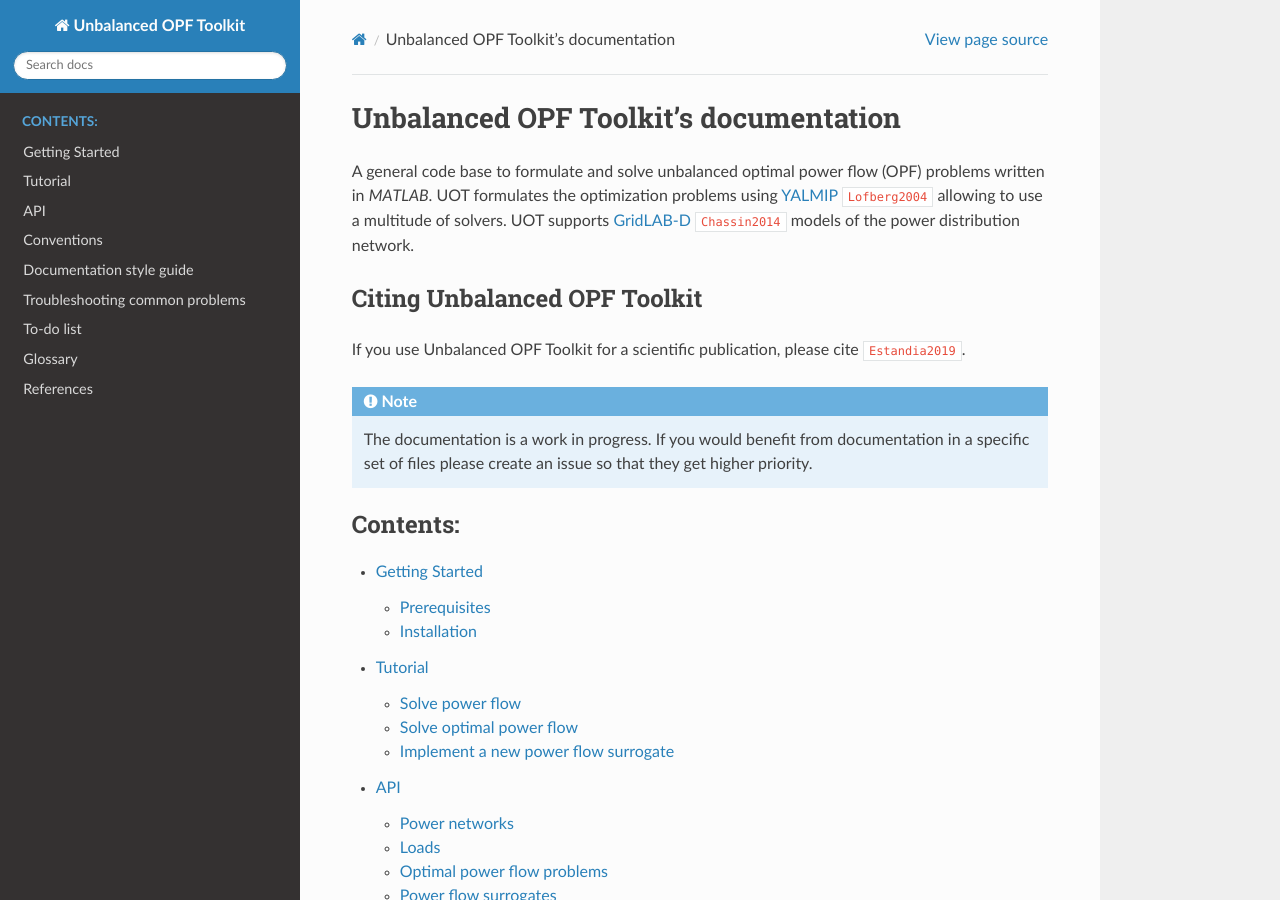
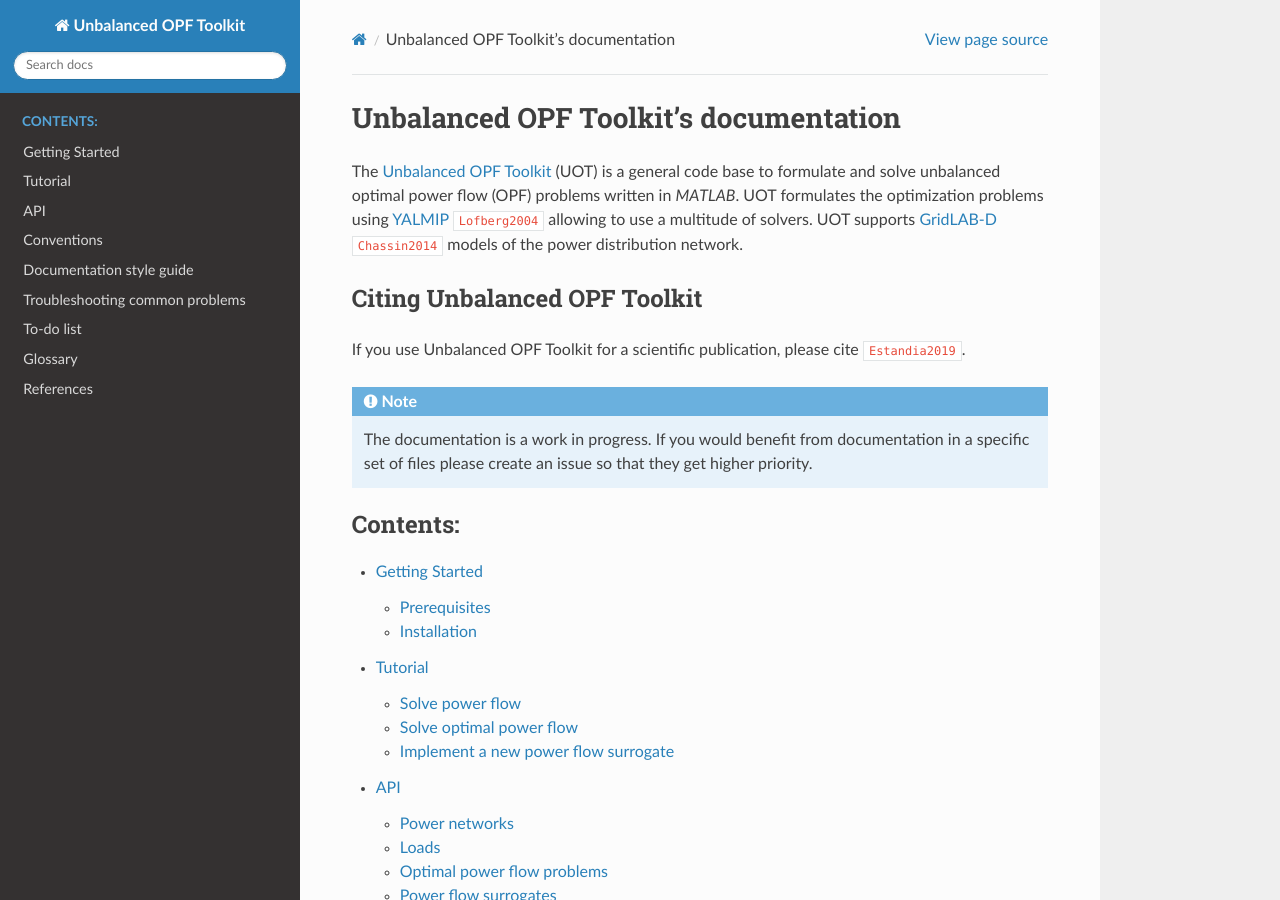
Before and after one commit to StanfordASL/unbalanced-opf-toolkit, a Sphinx documentation site: the page built from docs/index.rst, in a window 1280 px wide and 900 px high. Built offline with Sphinx 7.4.7 and the Read the Docs theme 2.0.0, drawn with Linux system fonts in a browser that asks for light colours; cross-references to code outside the pages are shown as plain code.

Commit message:
Added link to repo and to docs.

```diff
--- a/docs/index.rst
+++ b/docs/index.rst
@@ -2,7 +2,7 @@
 
 Unbalanced OPF Toolkit's documentation
 ***************************************
-A general code base to formulate and solve unbalanced optimal power flow (OPF) problems written in *MATLAB*.
+The `Unbalanced OPF Toolkit <https://github.com/StanfordASL/unbalanced-opf-toolkit/>`_ (|uot|) is a general code base to formulate and solve unbalanced optimal power flow (OPF) problems written in *MATLAB*.
 |uot| formulates the optimization problems using `YALMIP <https://yalmip.github.io/>`_ :cite:`Lofberg2004` allowing to use a multitude of solvers.
 |uot| supports `GridLAB-D <https://www.gridlabd.org/>`_ :cite:`Chassin2014` models of the power distribution network.
 
```
Also changed, not shown: readme.md (+2 -2 lines).
